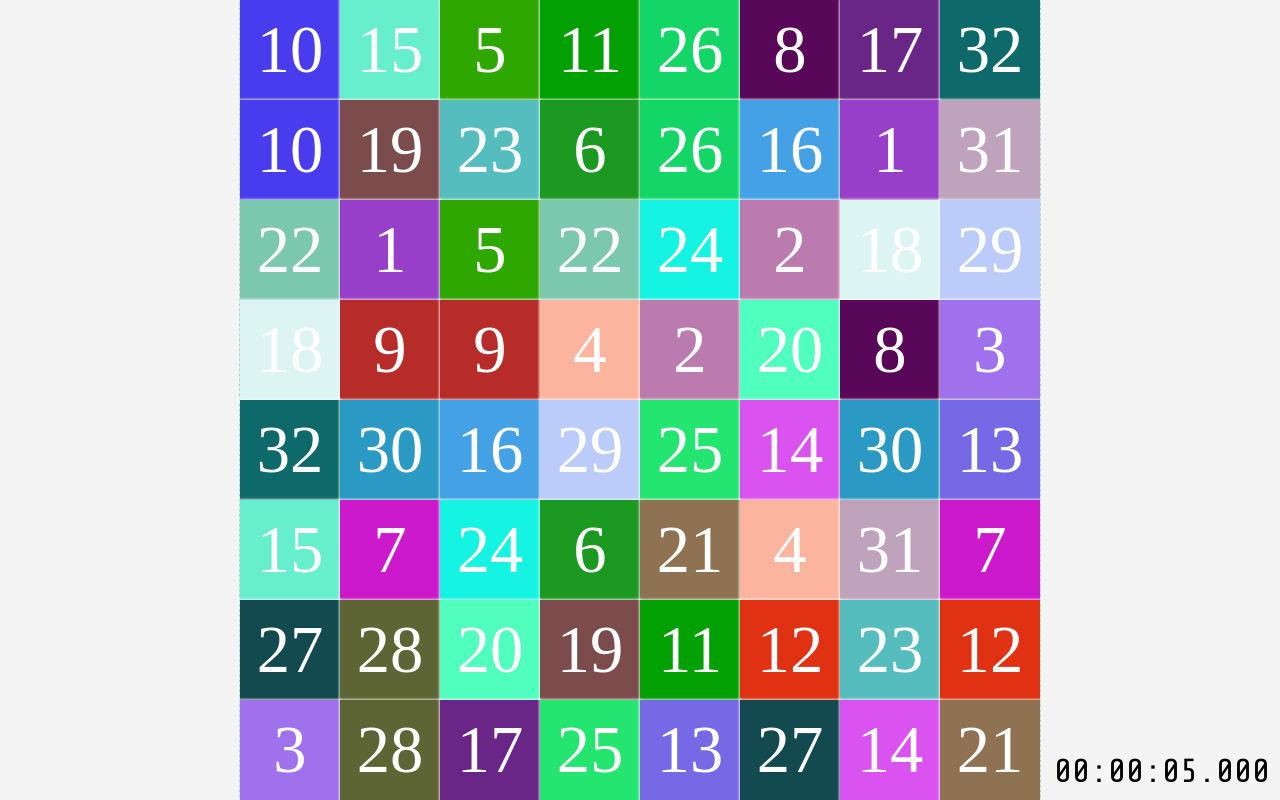
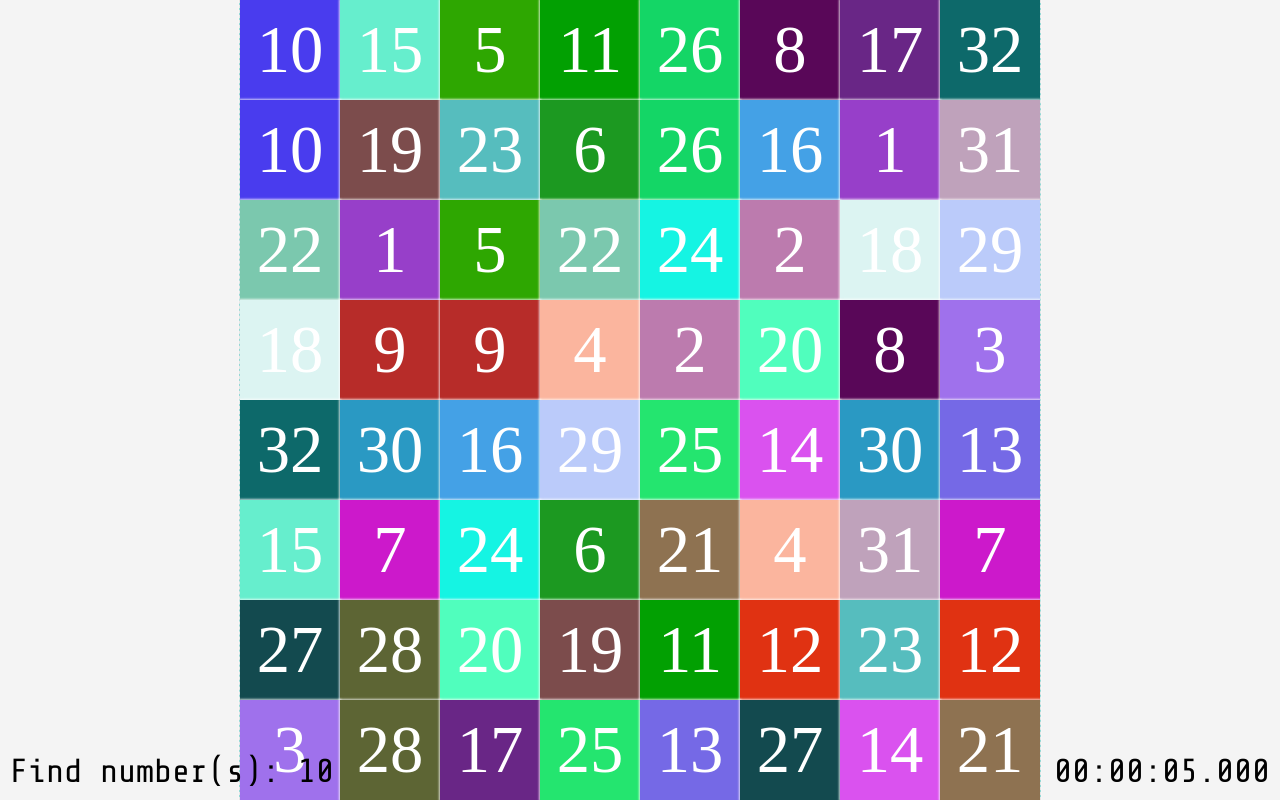
Before and after one commit to Innovic-io/memory-game, a plain HTML site: page memory-guess/index.html in a window 1280 px wide. Drawn offline with nearby package versions, Linux system fonts and the light colour scheme.

Commit message:
Find number

```diff
--- a/memory-guess/app.js
+++ b/memory-guess/app.js
@@ -2,11 +2,12 @@ document.addEventListener("DOMContentLoaded", () => {
   const isMobile = isMobileDevice();
   const numberOfCubes = isMobile ? 36 : 64;
   const cardFlipped = [];
-  const numberToGuess = [];
+  let numberToGuess = [];
+  const duplicateNumberToGuess = [];
   let level = 1;
   let startDate = null;
   let interval;
-1
+
   function start() {
     startDate = new Date();
     interval = setInterval(startTimer, 1);
@@ -75,6 +76,7 @@ document.addEventListener("DOMContentLoaded", () => {
 
     const arrayOfNumbers = [].concat(...Array(2).fill(arrayToRepeat));
     return arrayOfNumbers.sort(() => Math.random() - 0.5);
+
   }
 
   function appendCustomStylesToElement(card, cube, cardIndex) {
@@ -91,6 +93,16 @@ document.addEventListener("DOMContentLoaded", () => {
   }
 
   function generateNumberToGuess(tileValues) {
+    for (tile of tileValues) {
+      if (!duplicateNumberToGuess.includes(tile)) {
+        duplicateNumberToGuess.push(tile);
+      }
+    }
+    for (let i = 0; i < level; i++) {
+      numberToGuess.push(duplicateNumberToGuess[i]);
+    }
+
+    document.getElementById("numberToGuess").innerHTML = "Find number(s): " + numberToGuess;
 
   }
 
@@ -157,6 +169,7 @@ document.addEventListener("DOMContentLoaded", () => {
   const fontSize = calculateCubeFontSize(cube.height);
   const colors = generateRandomColor(numberOfCubes);
   const tileValues = generateArrayOfTileValues(numberOfCubes);
+  const number = generateNumberToGuess(tileValues);
 
   const gameElement = document.getElementById("game");
   gameElement.style.width = gameContainer.width + "px";
--- a/memory-guess/index.html
+++ b/memory-guess/index.html
@@ -11,5 +11,6 @@
 <body>
 <div id="game"></div>
 <div id="timer"> 00:00:00.00</div>
+<div id="numberToGuess"></div>
 </body>
 </html>
--- a/memory-guess/style.css
+++ b/memory-guess/style.css
@@ -44,3 +44,11 @@ body {
   font-size: 25pt;
   font-family: 'Share Tech Mono';
 }
+
+#numberToGuess {
+  position: absolute;
+  bottom: 10px;
+  left: 10px;
+  font-size: 25pt;
+  font-family: 'Share Tech Mono';
+}
```
